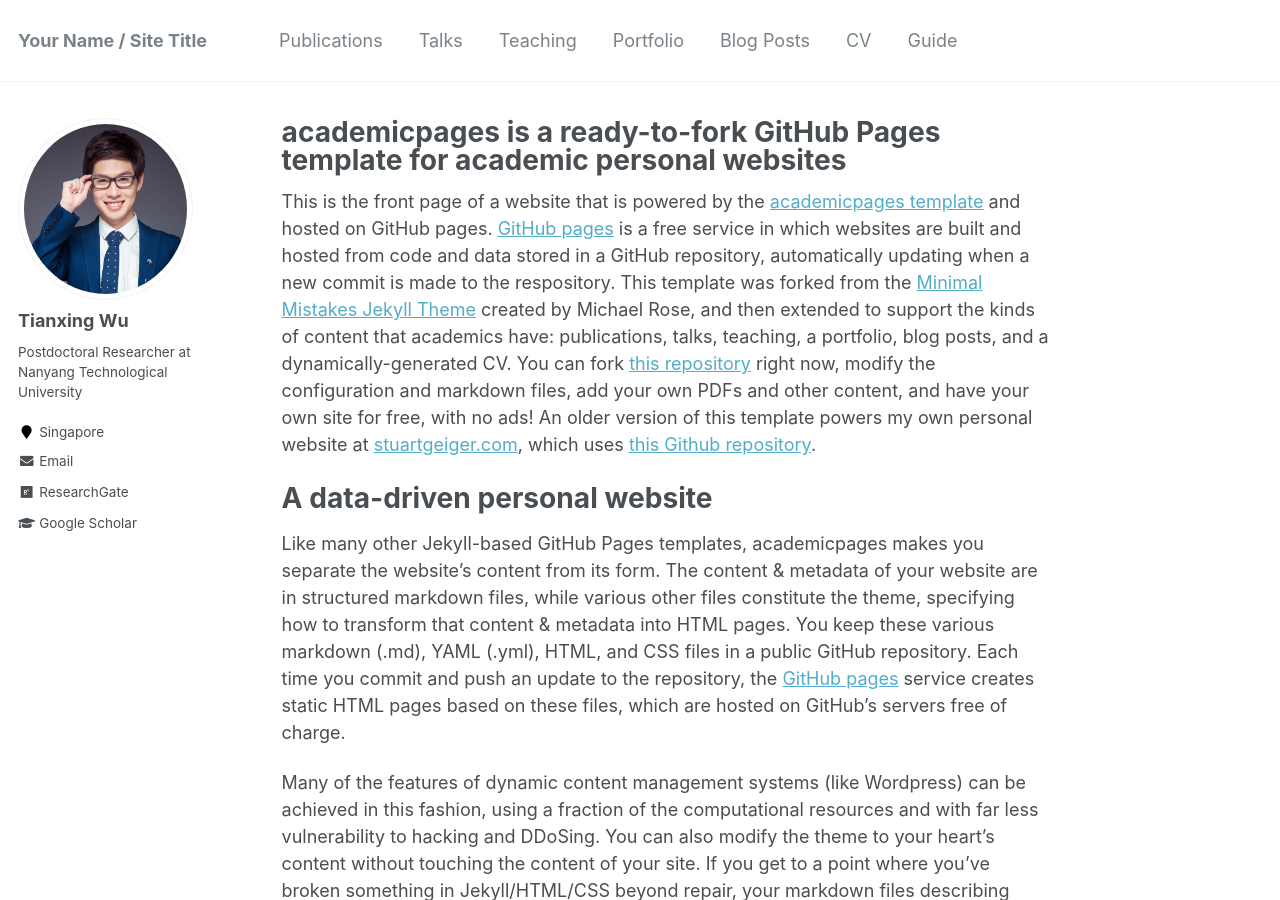
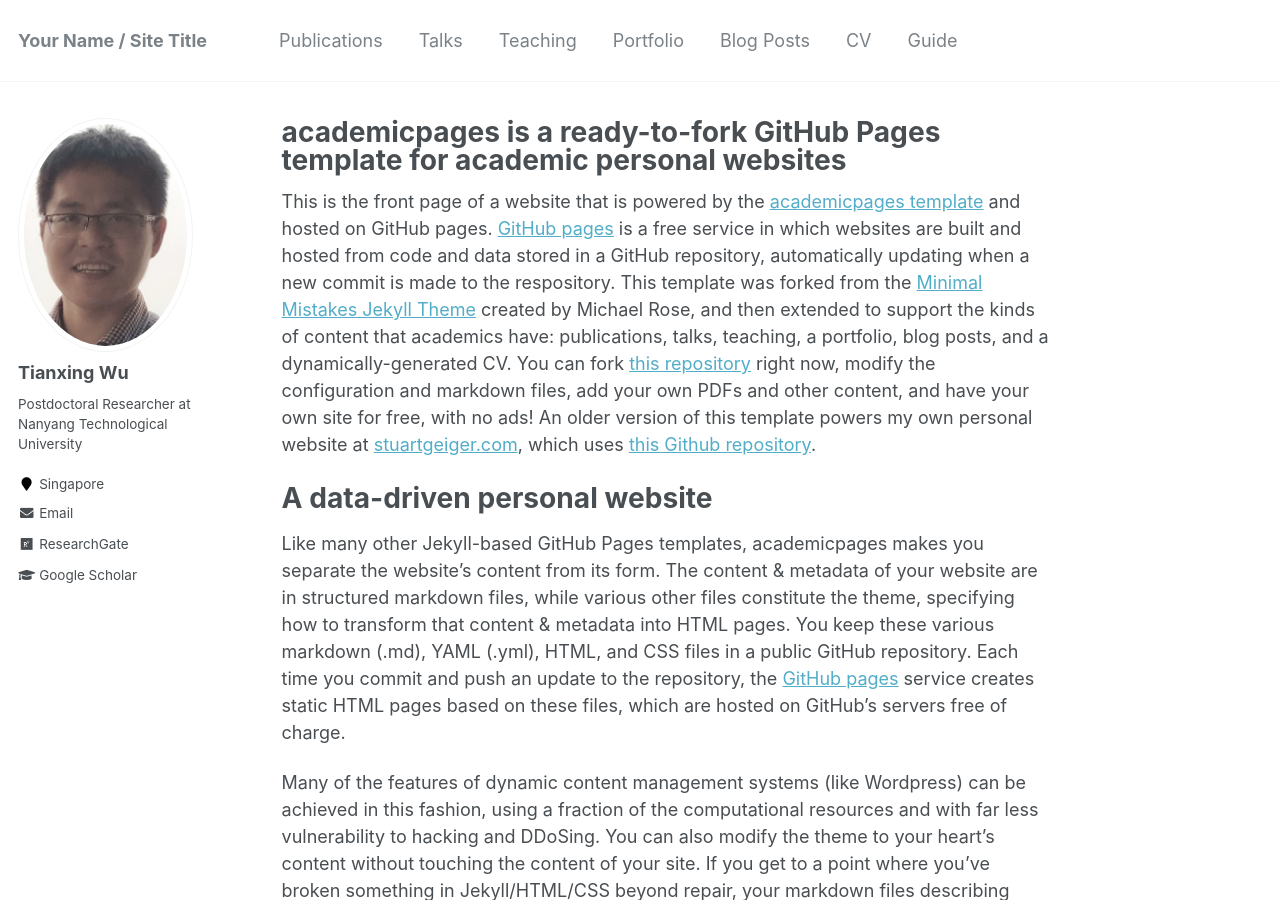
Before and after one commit to tianxing-wu/tianxing-wu.github.io, a Jekyll site: the page built from _pages/about.md, in a window 1280 px wide and 900 px high. Built offline with Jekyll 4.4.1, drawn with Linux system fonts in a browser that asks for light colours.

Commit message:
site update

```diff
--- a/_config.yml
+++ b/_config.yml
@@ -81,7 +81,7 @@ analytics:
 # Site Author
 author:
   name             : "Tianxing Wu"
-  avatar           : "wtx.png"
+  avatar           : "yyuan.jpg"
   bio              : "Postdoctoral Researcher at Nanyang Technological University"
   location         : "Singapore"
   employer         :
```
Also changed, not shown: images/yyuan.jpg (added), 1 other file.
